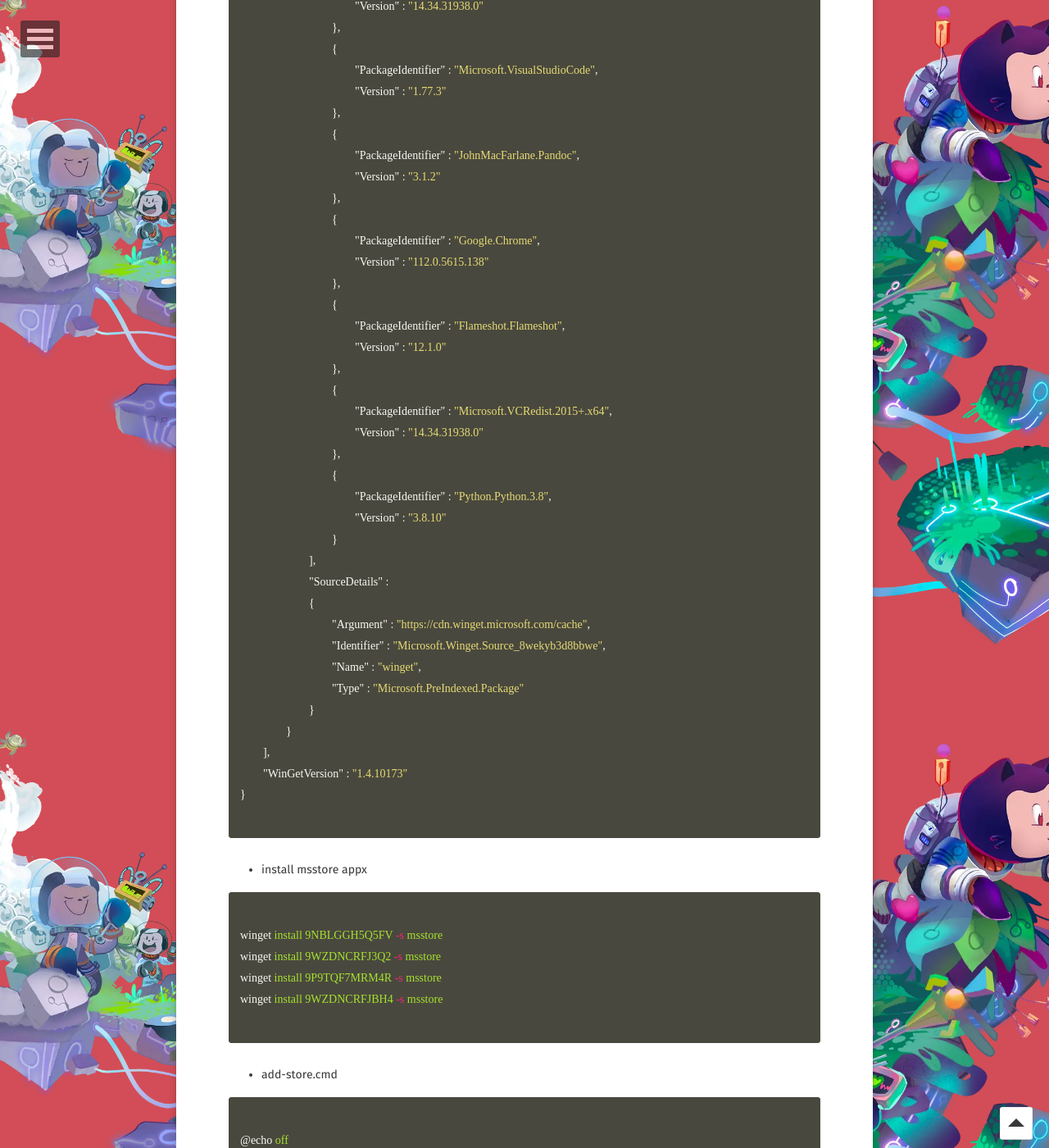
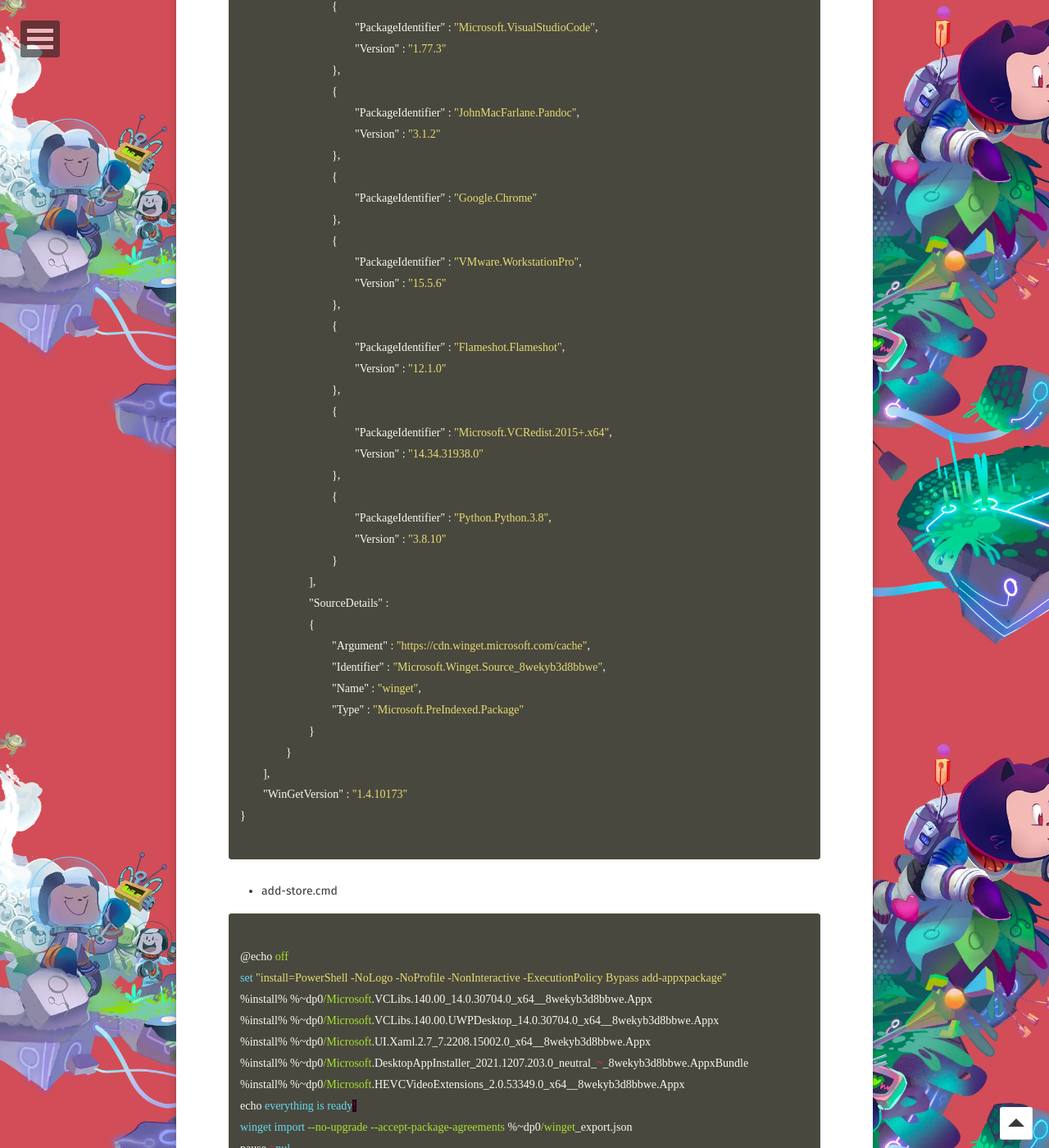
Before and after one commit to WebPavel/WebPavel.github.io, a Jekyll site: the page built from _posts/2023-04-14-WinGet-Usage.md, in a window 1280 px wide and 1400 px high, scrolled down 3703 px. Shown: the whole window at 82% size. Built offline with Jekyll 4.4.1, drawn with Linux system fonts in a browser that asks for light colours; some web fonts are replaced; some of the changed text lies outside the part shown.

Commit message:
Update 2023-04-14-WinGet-Usage.md

````diff
--- a/_posts/2023-04-14-WinGet-Usage.md
+++ b/_posts/2023-04-14-WinGet-Usage.md
@@ -62,8 +62,11 @@
 					"Version" : "2023.1"
 				},
 				{
-					"PackageIdentifier" : "Microsoft.EdgeWebView2Runtime",
-					"Version" : "106.0.1370.47"
+					"PackageIdentifier" : "Kingsoft.WPSOffice",
+					"Version" : "11.2.0.11536"
+				},
+				{
+					"PackageIdentifier" : "Microsoft.EdgeWebView2Runtime"
 				},
 				{
 					"PackageIdentifier" : "Microsoft.WindowsTerminal",
@@ -94,10 +97,6 @@
 					"Version" : "3.4.3.22064"
 				},
 				{
-					"PackageIdentifier" : "Debian.Debian",
-					"Version" : "1.12.1.0"
-				},
-				{
 					"PackageIdentifier" : "VideoLAN.VLC",
 					"Version" : "3.0.18"
 				},
@@ -109,8 +108,7 @@
 					"PackageIdentifier" : "Rime.Weasel"
 				},
 				{
-					"PackageIdentifier" : "WiresharkFoundation.Wireshark",
-					"Version" : "4.0.5.0"
+					"PackageIdentifier" : "WiresharkFoundation.Wireshark"
 				},
 				{
 					"PackageIdentifier" : "Xmind.Xmind.8",
@@ -149,8 +147,11 @@
 					"Version" : "3.1.2"
 				},
 				{
-					"PackageIdentifier" : "Google.Chrome",
-					"Version" : "112.0.5615.138"
+					"PackageIdentifier" : "Google.Chrome"
+				},
+				{
+					"PackageIdentifier" : "VMware.WorkstationPro",
+					"Version" : "15.5.6"
 				},
 				{
 					"PackageIdentifier" : "Flameshot.Flameshot",
@@ -179,16 +180,6 @@
 
 ```
 
-- install msstore appx
-
-```powershell
-
-winget install 9NBLGGH5Q5FV -s msstore
-winget install 9WZDNCRFJ3Q2 -s msstore
-winget install 9P9TQF7MRM4R -s msstore
-winget install 9WZDNCRFJBH4 -s msstore
-
-```
 
 - add-store.cmd
 
````
Also changed, not shown: other parts of _posts/2023-04-14-WinGet-Usage.md (+1 -1 lines).
